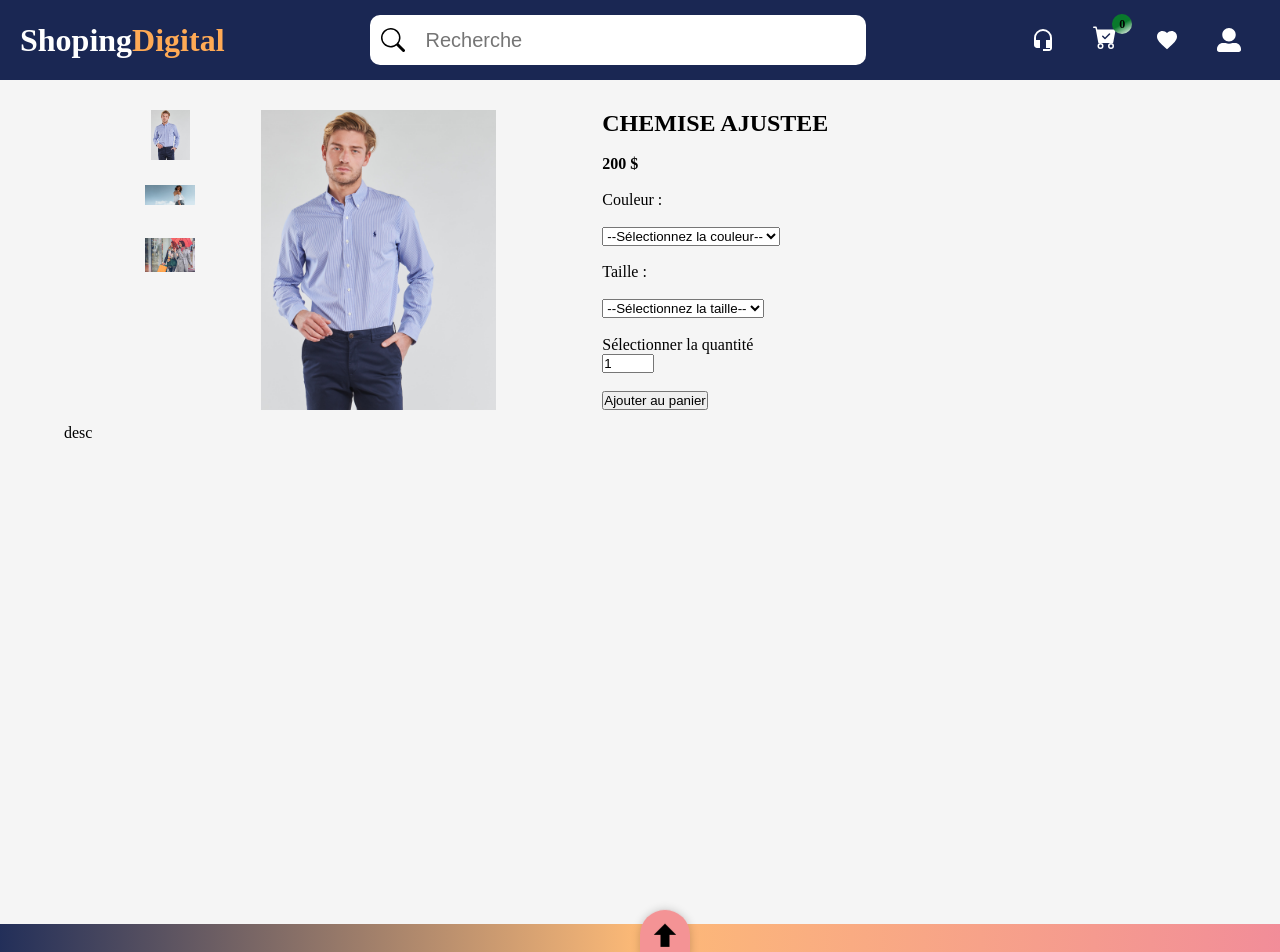
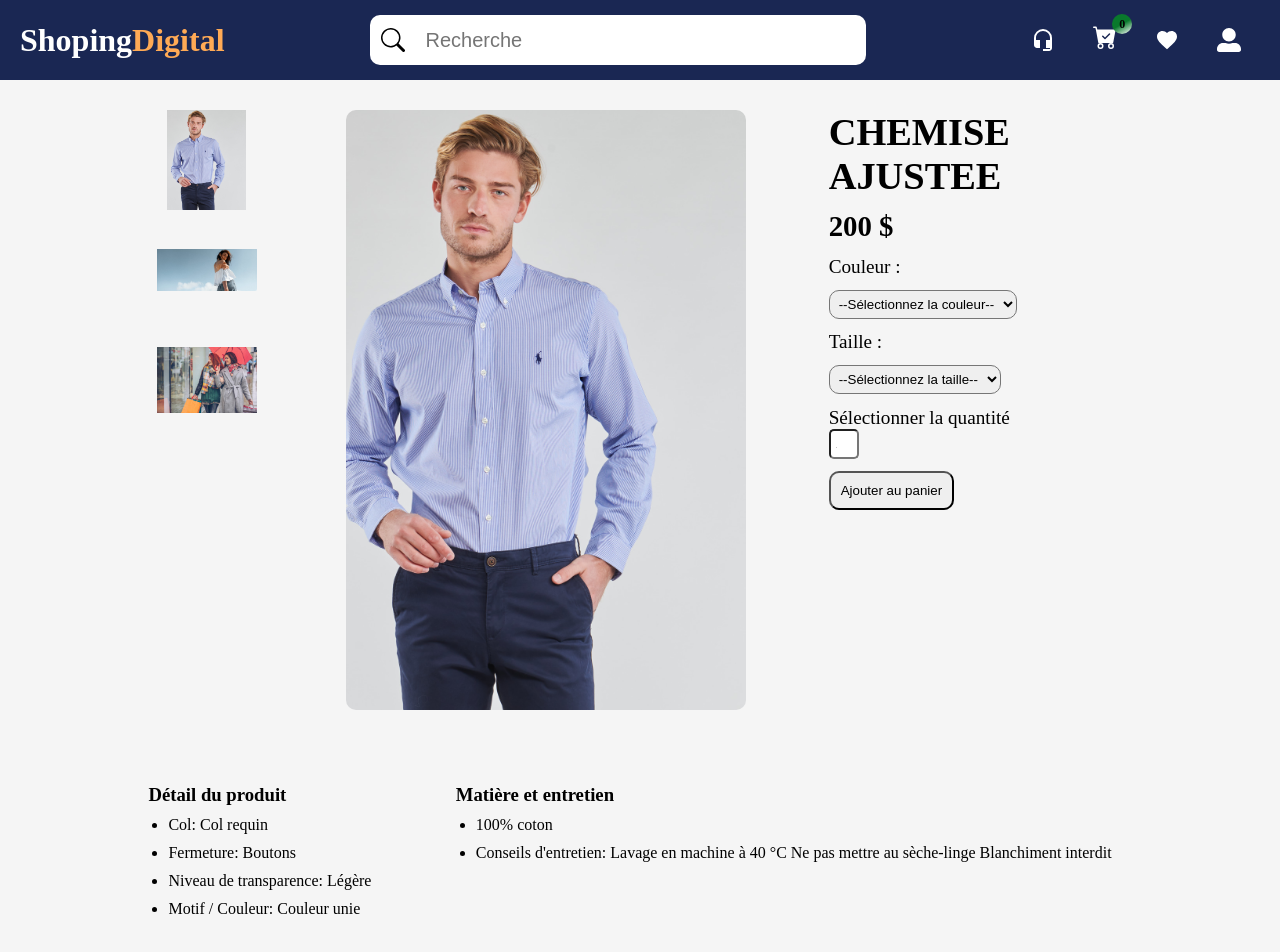
Before and after one commit to djerbiano/E-commerce-fullStack, a React (Create React App) app in the folder Client/: page /singleProduct in a window 1280 px wide. Shown: the top 952 px of the page. Built offline with nearby package versions, Linux system fonts and the light colour scheme.

Commit message:
Update components

```diff
--- a/Client/src/Components/Logo.jsx
+++ b/Client/src/Components/Logo.jsx
@@ -4,6 +4,12 @@ const Title = styled.h1`
   color: white;
   & span {
     color: #fa5;
+  }
+
+  @media (max-width: 300px) {
+    font-size:8vw;
+    margin-right: 10px;
+
   }
 `;
 const ListItem = styled(Link)`
--- a/Client/src/Containers/Footer.jsx
+++ b/Client/src/Containers/Footer.jsx
@@ -30,10 +30,20 @@ const FooterContent = styled.div`
   width: 100%;
   display: flex;
   justify-content: space-between;
+
+  @media (max-width: 800px) {
+    flex-wrap: wrap;
+    width: 50vw;
+  }
 `;
 
 const FooterSection = styled.div`
   width: 30%;
+
+  @media (max-width: 800px) {
+    width: auto;
+    margin: 10px;
+  }
 `;
 
 const SectionTitle = styled.h3``;
@@ -60,6 +70,11 @@ const AboutSection = styled.div`
   flex-direction: column;
   align-items: center;
   width: 50%;
+
+  @media (max-width: 800px) {
+    margin-top: 50px;
+    width: 100%;
+  }
 `;
 const AboutTitle = styled.h3`
   margin-bottom: 20px;
--- a/Client/src/Containers/SingleProduct.jsx
+++ b/Client/src/Containers/SingleProduct.jsx
@@ -13,8 +13,12 @@ const Container = styled.div`
   width: 90vw;
 
   * > img {
-    border-radius: 5px;
     cursor: pointer;
+    border-radius: 10px;
+
+    @media (max-width: 300px) {
+      width: 80vw !important;
+    }
   }
 `;
 
@@ -23,39 +27,72 @@ const ProductContainer = styled.div`
   display: flex;
   justify-content: space-evenly;
   align-items: flex-start;
-
   margin-top: 20px;
   padding: 10px;
+
+  @media (max-width: 800px) {
+    flex-direction: column;
+  }
 `;
 
 const ContainerPhoto = styled.div`
   display: flex;
-  justify-content: space-evenly;
+  justify-content: space-around;
   align-items: flex-start;
-  width: 40%;
+  width: 60%;
+
+  @media (max-width: 800px) {
+    width: 100%;
+    justify-content: space-evenly;
+  }
+
+  @media (max-width: 480px) {
+    width: 100%;
+    flex-direction: column-reverse;
+    align-items: center;
+
+    & > :nth-child(1) {
+      display: flex;
+      flex-direction: row;
+      margin: 20px;
+
+      & > img {
+        margin-right: 5px;
+      }
+    }
+  }
 `;
 const AllPicture = styled.div`
   display: flex;
   flex-direction: column;
   align-items: center;
   justify-content: flex-start;
-  width: 10%;
 
   & img {
-    width: 50px;
-   aspect-ratio: 1;
+    width: 100px;
+    aspect-ratio: 1;
     margin-bottom: 10px;
-    object-fit : contain;
+    object-fit: contain;
     &:hover {
       border: 1px solid black;
+    }
+
+    @media (max-width: 300px) {
+      width: 25vw !important;
+      margin-right: 10px;
     }
   }
 `;
 const SinglePicture = styled.div`
   & img {
-    width: 300px;
-    height: 300px;
-    object-fit: contain;
+    width: 400px;
+    height: 600px;
+    object-fit: cover;
+
+    @media (max-width: 980px) {
+      width: 300px;
+      height: 300px;
+    }
   }
 `;
 const ContainerByProduct = styled.div`
@@ -63,14 +100,99 @@ const ContainerByProduct = styled.div`
   flex-direction: column;
   justify-content: space-between;
   align-items: flex-start;
-  width: 50%;
-  min-height: 300px;
+  width: 30%;
+  min-height: 400px;
+  font-size: 1.2rem;
+  margin-bottom: 20px;
+
+  & > :nth-child(4),
+  & > :nth-child(6) {
+    padding: 5px;
+    border-radius: 10px;
+  }
+  & > :nth-child(7) {
+    & > :nth-child(2) {
+      width: 30px;
+      height: 30px;
+      text-align: center;
+      padding: 5px;
+      border-radius: 5px;
+    }
+  }
+
+  @media (max-width: 800px) {
+    font-size: 1rem;
+    width: 100%;
+    align-items: center;
+
+    & > * {
+      display: flex;
+      & > * {
+        margin-right: 10px;
+      }
+    }
+  }
+
+  @media (max-width: 360px) {
+    & > :nth-child(1) {
+      font-size: 8vw;
+    }
+  }
+  @media (max-width: 200px) {
+    & > :nth-child(4),
+    & > :nth-child(6) {
+      width: 100%;
+    }
+
+    & > :nth-child(7) {
+      & > :nth-child(2) {
+        width: 100%;
+        text-align: center;
+      }
+    }
+  }
+  & > :last-child {
+    padding: 10px;
+    border-radius: 10px;
+    &:hover {
+      cursor: pointer;
+      background-color: black;
+      color: white;
+      font-weight: bold;
+    }
+  }
 `;
 
 const ProductDescription = styled.div`
   width: 100%;
-  min-height: 50vh;
   display: flex;
+  justify-content: space-evenly;
+  margin-top: 40px;
+  padding: 10px;
+
+  @media (max-width: 700px) {
+    flex-direction: column;
+  }
+`;
+
+const DetailsProduct = styled.div`
+  padding: 10px;
+  * {
+    margin-bottom: 10px;
+  }
+
+  & h3 {
+    margin-left: -20px;
+  }
+`;
+const EntretienProduct = styled.div`
+  padding: 10px;
+  * {
+    margin-bottom: 10px;
+  }
+  & h3 {
+    margin-left: -20px;
+  }
 `;
 function SingleProduct() {
   const [pictureView, setPictureView] = useState("");
@@ -93,8 +215,8 @@ function SingleProduct() {
         </ContainerPhoto>
 
         <ContainerByProduct>
-          <h2>CHEMISE AJUSTEE</h2>
-          <h4>200 $</h4>
+          <h1>CHEMISE AJUSTEE</h1>
+          <h2>200 $</h2>
           <label htmlFor="color-select">Couleur :</label>
           <select name="couleur" id="color-select">
             <option value="">--Sélectionnez la couleur--</option>
@@ -121,7 +243,27 @@ function SingleProduct() {
         </ContainerByProduct>
       </ProductContainer>
 
-      <ProductDescription>desc</ProductDescription>
+      <ProductDescription>
+        <DetailsProduct>
+          <h3>Détail du produit</h3>
+          <ul>
+            <li>Col: Col requin</li>
+            <li>Fermeture: Boutons</li>
+            <li>Niveau de transparence: Légère</li>
+            <li>Motif / Couleur: Couleur unie</li>
+          </ul>
+        </DetailsProduct>
+        <EntretienProduct>
+          <h3>Matière et entretien</h3>
+          <ul>
+            <li>100% coton</li>
+            <li>
+              Conseils d'entretien: Lavage en machine à 40 °C Ne pas mettre au
+              sèche-linge Blanchiment interdit
+            </li>
+          </ul>
+        </EntretienProduct>
+      </ProductDescription>
     </Container>
   );
 }
```
